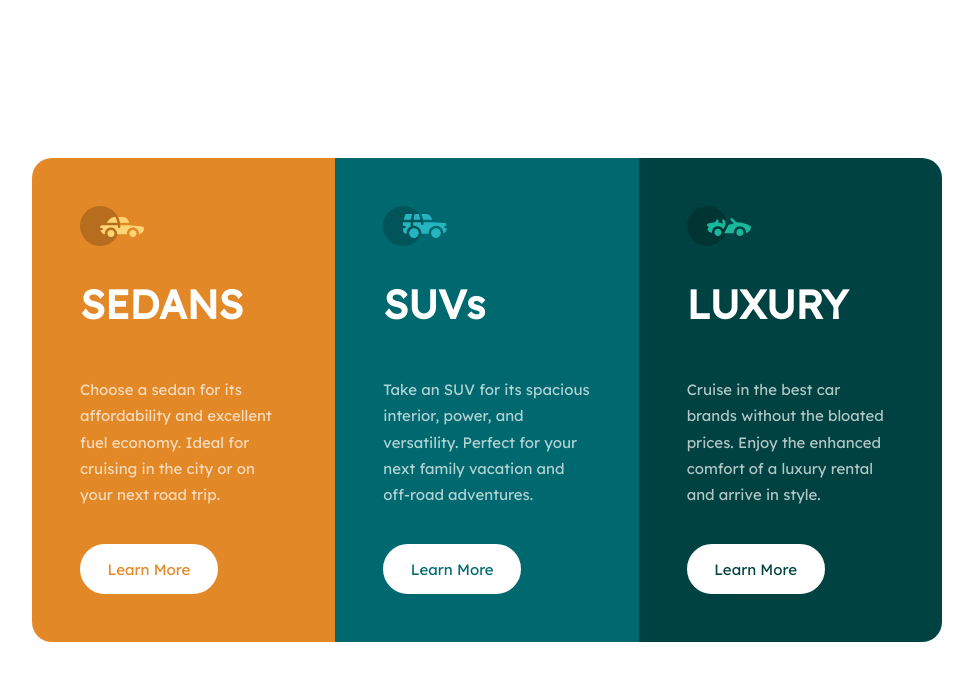
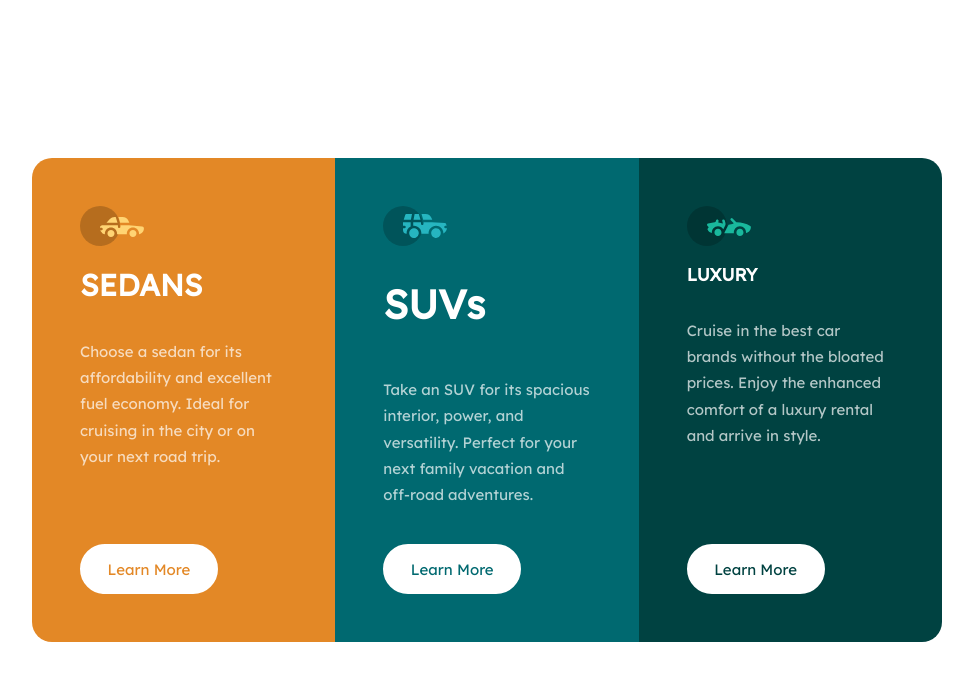
Before and after one commit to rdivyansh1474/3-column-preview-card-component, a plain HTML site: page index.html in a window 1280 px wide. Shown: the whole page, without its empty margins (153-1126 px from the left). Drawn offline with Linux system fonts and the light colour scheme.

Commit message:
Update index.html

```diff
--- a/index.html
+++ b/index.html
@@ -19,7 +19,7 @@
         <div class="card-container">
             <div class="card orange-card">
                 <img src="images/icon-sedans.svg" alt="icon-sedans">
-                <h2>SEDANS</h2>
+                <h1>SEDANS</h1>
                 <p>Choose a sedan for its affordability and excellent fuel economy. Ideal for cruising in the city
                     or on your next road trip.</p>
                 <a class="card-1" href="#">Learn More</a>
@@ -33,7 +33,7 @@
             </div>
             <div class="card green-card">
                 <img src="images/icon-luxury.svg" alt="icon-sedans">
-                <h2>LUXURY</h2>
+                <h3>LUXURY</h3>
                 <p>Cruise in the best car brands without the bloated prices. Enjoy the enhanced comfort of a luxury
                     rental and arrive in style.</p>
                 <a class="card-3" href="#">Learn More</a>
```
